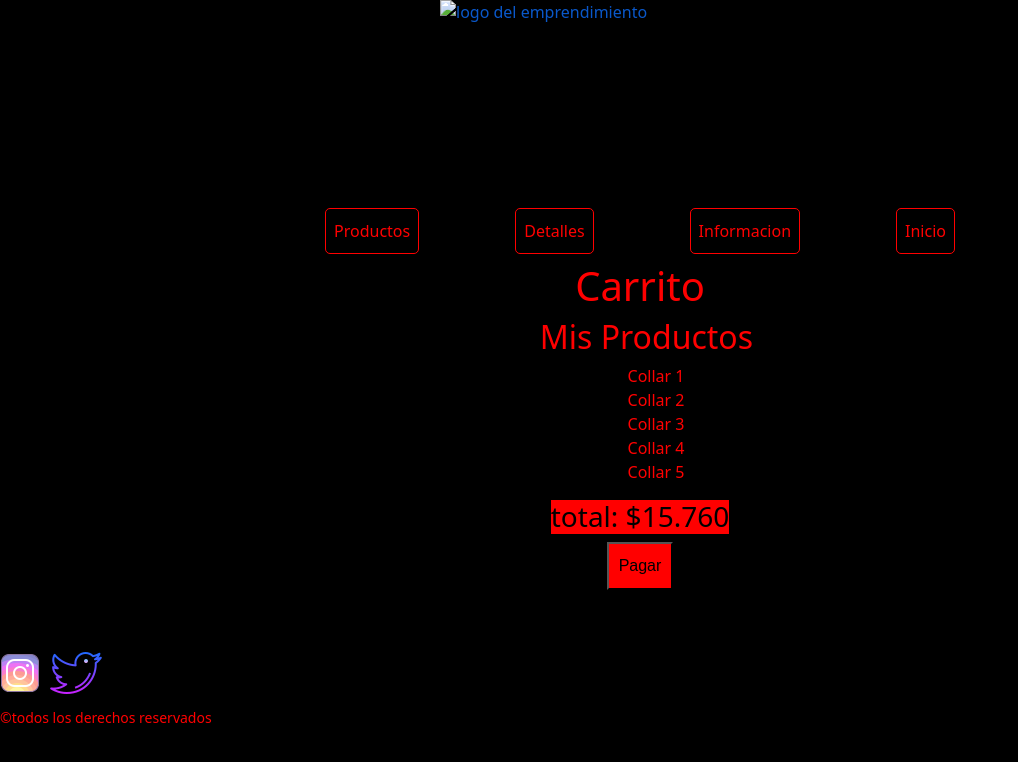
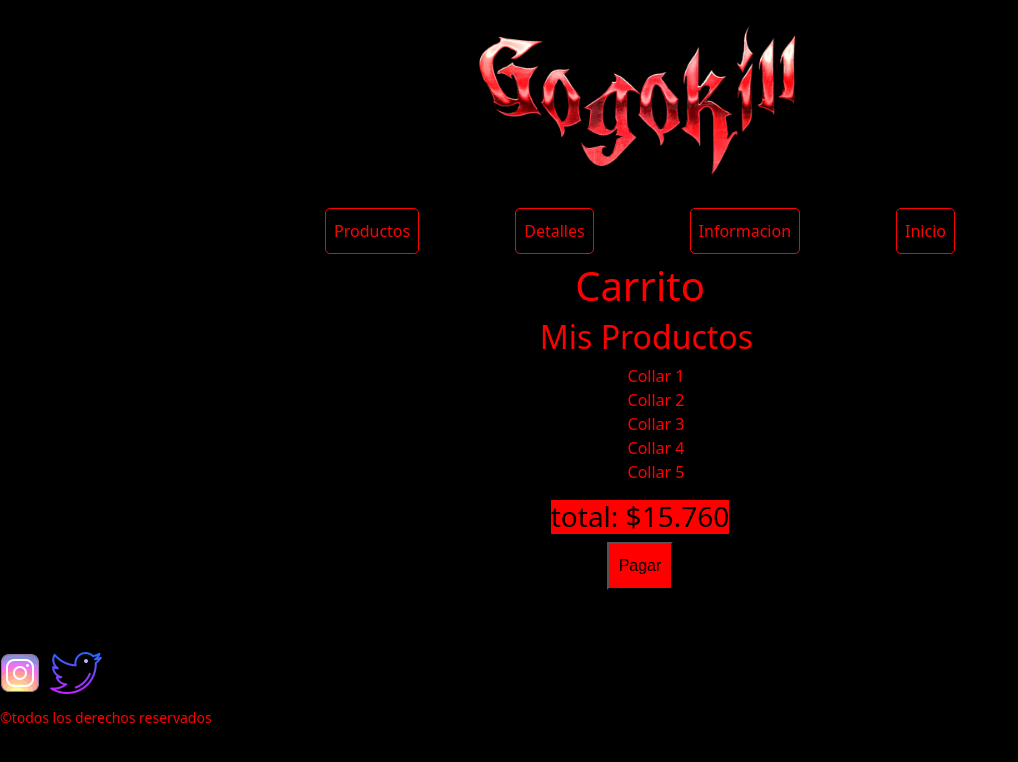
Before and after one commit to MatiasSaid1/repositorio-gogokill, a plain HTML site: page pages/carrito.html in a window 1280 px wide. Shown: the whole page, without its empty margins (0-1018 px from the left). Drawn offline with nearby package versions, Linux system fonts and the light colour scheme.

Commit message:
reparacion de ruteo de la imagen principal

```diff
--- a/pages/carrito.html
+++ b/pages/carrito.html
@@ -9,7 +9,7 @@
 </head>
 <body>
     <header>
-        <a class="alink" href="/index.html"><img src="./images/logo negro.jpg" alt="logo del emprendimiento" width="400" height="200"></a>
+        <a class="alink" href="/index.html"><img src="/images/logo negro.jpg" alt="logo del emprendimiento" width="400" height="200"></a>
         <nav class="navbar navbar-expand-lg">
             <div class="container-fluid">
 
```
Also changed, not shown: pages/detalles.html (+1 -1 lines), pages/informacion.html (+1 -1 lines), pages/productos.html (+1 -1 lines).
